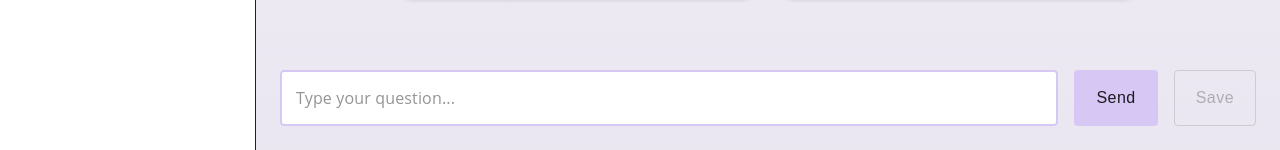
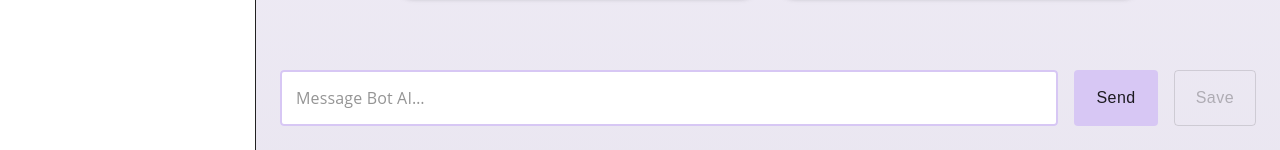
Before and after one commit to Vilas-jacob/xBotAI, a React (Vite) app: page / in a window 1280 px wide. Shown: the part 650-800 px from the top of the page. Built offline with nearby package versions, Linux system fonts and the light colour scheme.

Commit message:
Textfield placeholder add

```diff
--- a/src/Components/MessageInput.jsx
+++ b/src/Components/MessageInput.jsx
@@ -31,7 +31,7 @@ export default function MessageInput({ onGenerateResponse, onScroll, chatHistory
             <Box component={'form'} onSubmit={handleSend}>
                 <Stack direction={'row'} spacing={{ xs: 0.5, md: 2 }}>
                     <TextField
-                        placeholder='Type your question...'
+                        placeholder='Message Bot AI…'
                         sx={{
                             flex: 1,
                             bgcolor: 'primary.light',
```
